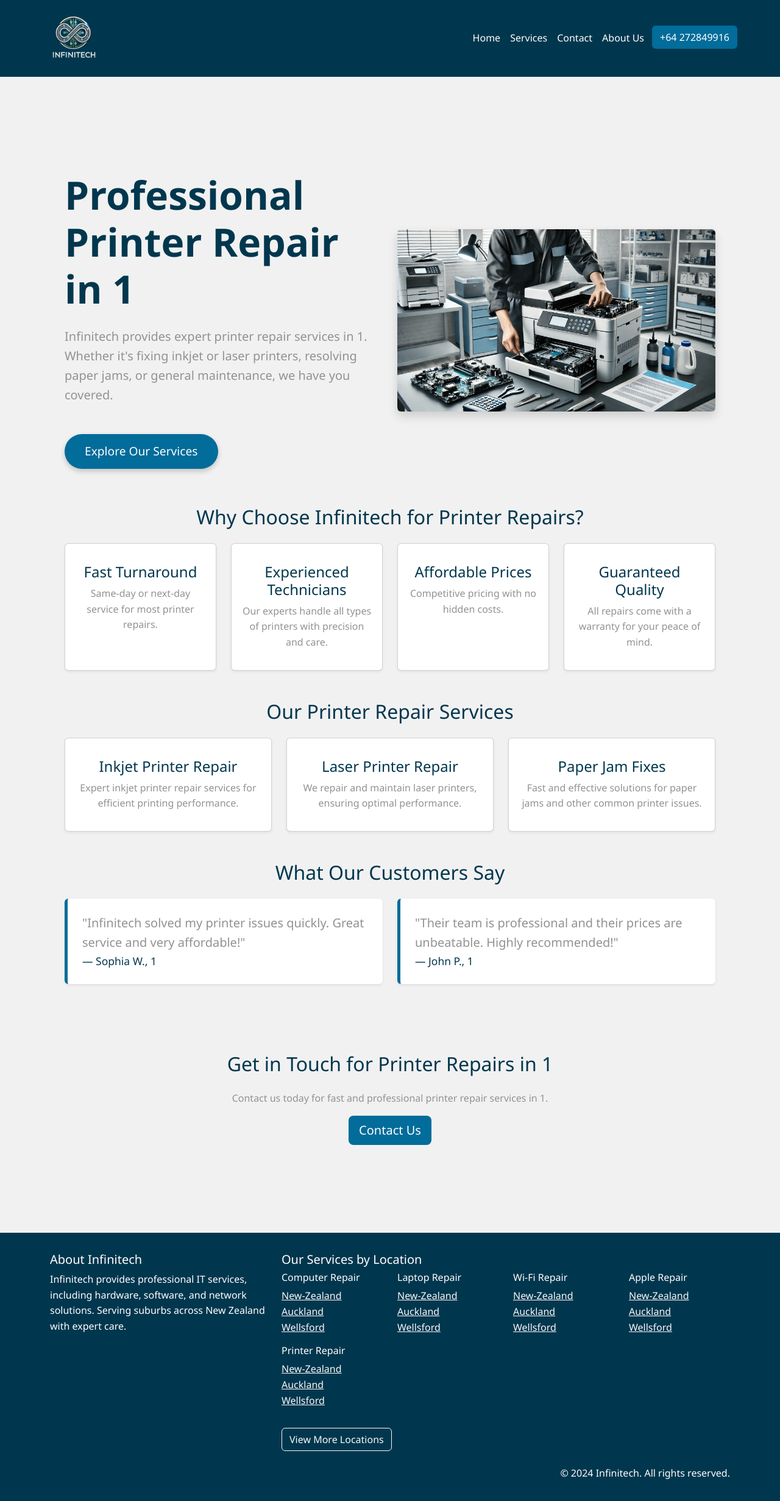
After one commit to martinedach/infinitech-website, a FastAPI app: page /printer-repair/1 in a window 1280 px wide. The commit adds this page. Shown: the whole page at 61% size. Run offline with FastAPI, Linux system fonts and the light colour scheme.

Commit message:
minor changes

```diff
--- a/app/routers/services_router.py
+++ b/app/routers/services_router.py
@@ -39,6 +39,13 @@ async def apple_repair_suburb(request: Request, suburb: str):
     )
 
 
+@router.get("/printer-repair/{suburb}", response_class=HTMLResponse)
+async def printer_repair_suburb(request: Request, suburb: str):
+    return templates.TemplateResponse(
+        "printer_repair.html",
+        {"request": request, "suburb": suburb, "suburbs": suburbs}
+    )
+
 
 # Hardware Solutions Route
 @router.get("/services/hardware-solutions", response_class=HTMLResponse)
--- a/app/routers/sitemap_router.py
+++ b/app/routers/sitemap_router.py
@@ -4,7 +4,7 @@ from app.data.suburb import suburbs
 router = APIRouter()
 
 # Example services
-services = ["computer-repair", "laptop-repair", "wifi-repair", "apple-repair"]
+services = ["computer-repair", "laptop-repair", "wifi-repair", "apple-repair", "printer-repair"]
 # Example static pages
 static_pages = ["about", "contact", "services", "computer-repair", "about-us", "services/cloud-deployment", "services/software-development", "services/network-services", "services/hardware-solutions"]
 # Add other categories or routes you want to include in the sitemap
--- a/app/templates/base.html
+++ b/app/templates/base.html
@@ -216,6 +216,21 @@
                             </li>
                         </ul>
                     </div>
+
+                    <div class="col-md-3">
+                        <h6 class="text-left">Printer Repair</h6>
+                        <ul class="list-unstyled">
+                            {% for suburb in suburbs[:3] %}
+                            <li><a href="/printer-repair/{{ suburb }}" class="text-light">{{ suburb | title }}</a></li>
+                            {% endfor %}
+                            <li class="d-none additional-links">
+                                {% for suburb in suburbs[3:] %}
+                                <a href="/printer-repair/{{ suburb }}" class="text-light">{{ suburb | title }}</a>
+                                {% endfor %}
+                            </li>
+                        </ul>
+                    </div>
+
                 </div>
                 <button class="btn btn-outline-light mt-3" id="toggleFooter">View More Locations</button>
             </div>
--- /dev/null
+++ b/app/templates/printer_repair.html
@@ -0,0 +1,171 @@
+{% extends "base.html" %}
+
+{% block title %}Printer Repair in {{ suburb | title }} - Infinitech{% endblock %}
+
+{% block meta %}
+<meta name="description" content="Expert printer repair services in {{ suburb | title }}, New Zealand. Infinitech specializes in fixing inkjet, laser printers, paper jams, and other common printer issues.">
+<meta name="keywords" content="printer repair {{ suburb | lower }}, inkjet repair {{ suburb | lower }}, laser printer repair {{ suburb | lower }}, paper jam fix {{ suburb | lower }}">
+<meta property="og:title" content="Printer Repair in {{ suburb | title }} - Infinitech">
+<meta property="og:description" content="Infinitech offers reliable printer repair services in {{ suburb | title }}. Fixing inkjet, laser, and paper jam issues efficiently.">
+<meta property="og:url" content="https://infinitech.com/printer-repair/{{ suburb | lower }}">
+<meta property="og:type" content="website">
+
+<script type="application/ld+json">
+{
+  "@context": "https://schema.org",
+  "@type": "Service",
+  "serviceType": "Printer Repair",
+  "areaServed": "{{ suburb | title }}, New Zealand",
+  "provider": {
+    "@type": "LocalBusiness",
+    "name": "Infinitech",
+    "url": "https://infinitech.com",
+    "address": {
+        "@type": "PostalAddress",
+        "streetAddress": "72a Onslow Avenue",
+        "addressLocality": "Epsom",
+        "addressRegion": "Auckland",
+        "postalCode": "1023",
+        "addressCountry": "NZ"
+      },
+      "telephone": "+64-272849916",
+      "openingHours": "Mo-Fr 09:00-18:00",
+  }
+}
+</script>
+{% endblock %}
+
+{% block content %}
+<div class="container py-5">
+
+<!-- Hero Section -->
+<div class="hero" style="background-color: var(--background);" data-aos="fade-up">
+    <div class="container">
+        <div class="row align-items-center">
+            <div class="col-12 col-md-6 text-center text-md-start">
+                <h1 class="display-3 fw-bold" style="color: var(--primary-dark);">Professional Printer Repair in {{ suburb | title }}</h1>
+                <p class="lead mt-4" style="color: var(--text-secondary);">
+                    Infinitech provides expert printer repair services in {{ suburb | title }}. Whether it's fixing inkjet or laser printers, resolving paper jams, or general maintenance, we have you covered.
+                </p>
+                <a href="/services" class="btn btn-lg" style="background-color: var(--button-primary); color: var(--button-text);">Explore Our Services</a>
+            </div>
+            <div class="col-12 col-md-6 text-center">
+                <img src="/static/images/printer-repair-nz.webp" alt="Printer Repair in {{ suburb | title }}" class="img-fluid rounded shadow" data-aos="fade-left">
+            </div>
+        </div>
+    </div>
+</div>
+
+<!-- Why Choose Us -->
+<section class="mb-5" style="background-color: var(--background);" data-aos="fade-up">
+    <div class="container">
+        <h2 class="text-center mb-4" style="color: var(--primary-dark);">Why Choose Infinitech for Printer Repairs?</h2>
+        <div class="row">
+            <div class="col-md-3">
+                <div class="card shadow-sm h-100" data-aos="fade-up">
+                    <div class="card-body text-center">
+                        <i class="bi bi-printer fs-1" style="color: var(--primary-light);"></i>
+                        <h4 class="mt-3" style="color: var(--primary-dark);">Fast Turnaround</h4>
+                        <p style="color: var(--text-secondary);">Same-day or next-day service for most printer repairs.</p>
+                    </div>
+                </div>
+            </div>
+            <div class="col-md-3">
+                <div class="card shadow-sm h-100" data-aos="fade-up" data-aos-delay="100">
+                    <div class="card-body text-center">
+                        <i class="bi bi-tools fs-1" style="color: var(--icon-color);"></i>
+                        <h4 class="mt-3" style="color: var(--primary-dark);">Experienced Technicians</h4>
+                        <p style="color: var(--text-secondary);">Our experts handle all types of printers with precision and care.</p>
+                    </div>
+                </div>
+            </div>
+            <div class="col-md-3">
+                <div class="card shadow-sm h-100" data-aos="fade-up" data-aos-delay="200">
+                    <div class="card-body text-center">
+                        <i class="bi bi-wallet2 fs-1" style="color: var(--icon-color);"></i>
+                        <h4 class="mt-3" style="color: var(--primary-dark);">Affordable Prices</h4>
+                        <p style="color: var(--text-secondary);">Competitive pricing with no hidden costs.</p>
+                    </div>
+                </div>
+            </div>
+            <div class="col-md-3">
+                <div class="card shadow-sm h-100" data-aos="fade-up" data-aos-delay="300">
+                    <div class="card-body text-center">
+                        <i class="bi bi-shield-lock fs-1" style="color: var(--icon-color);"></i>
+                        <h4 class="mt-3" style="color: var(--primary-dark);">Guaranteed Quality</h4>
+                        <p style="color: var(--text-secondary);">All repairs come with a warranty for your peace of mind.</p>
+                    </div>
+                </div>
+            </div>
+        </div>
+    </div>
+</section>
+
+<!-- Our Printer Repair Services -->
+<section class="mb-5" style="background-color: var(--background);" data-aos="fade-up">
+    <div class="container">
+        <h2 class="text-center mb-4" style="color: var(--primary-dark);">Our Printer Repair Services</h2>
+        <div class="row">
+            <div class="col-md-4" data-aos="fade-up">
+                <div class="card shadow-sm h-100">
+                    <div class="card-body text-center">
+                        <i class="bi bi-printer fs-1" style="color: var(--primary-light);"></i>
+                        <h4 class="mt-3" style="color: var(--primary-dark);">Inkjet Printer Repair</h4>
+                        <p style="color: var(--text-secondary);">Expert inkjet printer repair services for efficient printing performance.</p>
+                    </div>
+                </div>
+            </div>
+            <div class="col-md-4" data-aos="fade-up" data-aos-delay="100">
+                <div class="card shadow-sm h-100">
+                    <div class="card-body text-center">
+                        <i class="bi bi-gear fs-1" style="color: var(--icon-color);"></i>
+                        <h4 class="mt-3" style="color: var(--primary-dark);">Laser Printer Repair</h4>
+                        <p style="color: var(--text-secondary);">We repair and maintain laser printers, ensuring optimal performance.</p>
+                    </div>
+                </div>
+            </div>
+            <div class="col-md-4" data-aos="fade-up" data-aos-delay="200">
+                <div class="card shadow-sm h-100">
+                    <div class="card-body text-center">
+                        <i class="bi bi-file-earmark fs-1" style="color: var(--icon-color);"></i>
+                        <h4 class="mt-3" style="color: var(--primary-dark);">Paper Jam Fixes</h4>
+                        <p style="color: var(--text-secondary);">Fast and effective solutions for paper jams and other common printer issues.</p>
+                    </div>
+                </div>
+            </div>
+        </div>
+    </div>
+</section>
+
+<!-- Testimonials Section -->
+<section class="mb-5" style="background-color: var(--background);" data-aos="fade-up">
+    <div class="container">
+        <h2 class="text-center mb-4" style="color: var(--primary-dark);">What Our Customers Say</h2>
+        <div class="row">
+            <div class="col-md-6" data-aos="fade-up">
+                <blockquote class="blockquote p-4 shadow-sm rounded" style="background-color: var(--text-on-primary); border-left: 5px solid var(--primary-light);">
+                    <p class="mb-3" style="color: var(--text-secondary);">"Infinitech solved my printer issues quickly. Great service and very affordable!"</p>
+                    <div class="blockquote-footer" style="color: var(--primary-dark);">Sophia W., {{ suburb | title }}</div>
+                </blockquote>
+            </div>
+            <div class="col-md-6" data-aos="fade-up" data-aos-delay="100">
+                <blockquote class="blockquote p-4 shadow-sm rounded" style="background-color: var(--text-on-primary); border-left: 5px solid var(--primary-light);">
+                    <p class="mb-3" style="color: var(--text-secondary);">"Their team is professional and their prices are unbeatable. Highly recommended!"</p>
+                    <div class="blockquote-footer" style="color: var(--primary-dark);">John P., {{ suburb | title }}</div>
+                </blockquote>
+            </div>
+        </div>
+    </div>
+</section>
+
+<!-- Contact Section -->
+<section class="text-center py-5" style="background-color: var(--background);" data-aos="fade-up">
+    <div class="container">
+        <h2 class="text-center mb-4" style="color: var(--primary-dark);">Get in Touch for Printer Repairs in {{ suburb | title }}</h2>
+        <p style="color: var(--text-secondary);">Contact us today for fast and professional printer repair services in {{ suburb | title }}.</p>
+        <a href="/contact" class="btn btn-lg" style="background-color: var(--button-primary); color: var(--button-text);">Contact Us</a>
+    </div>
+</section>
+
+</div>
+{% endblock %}
```
Also changed, not shown: app/templates/services.html (+14 -1 lines), app/static/images/printer-repair-nz.webp (added).
